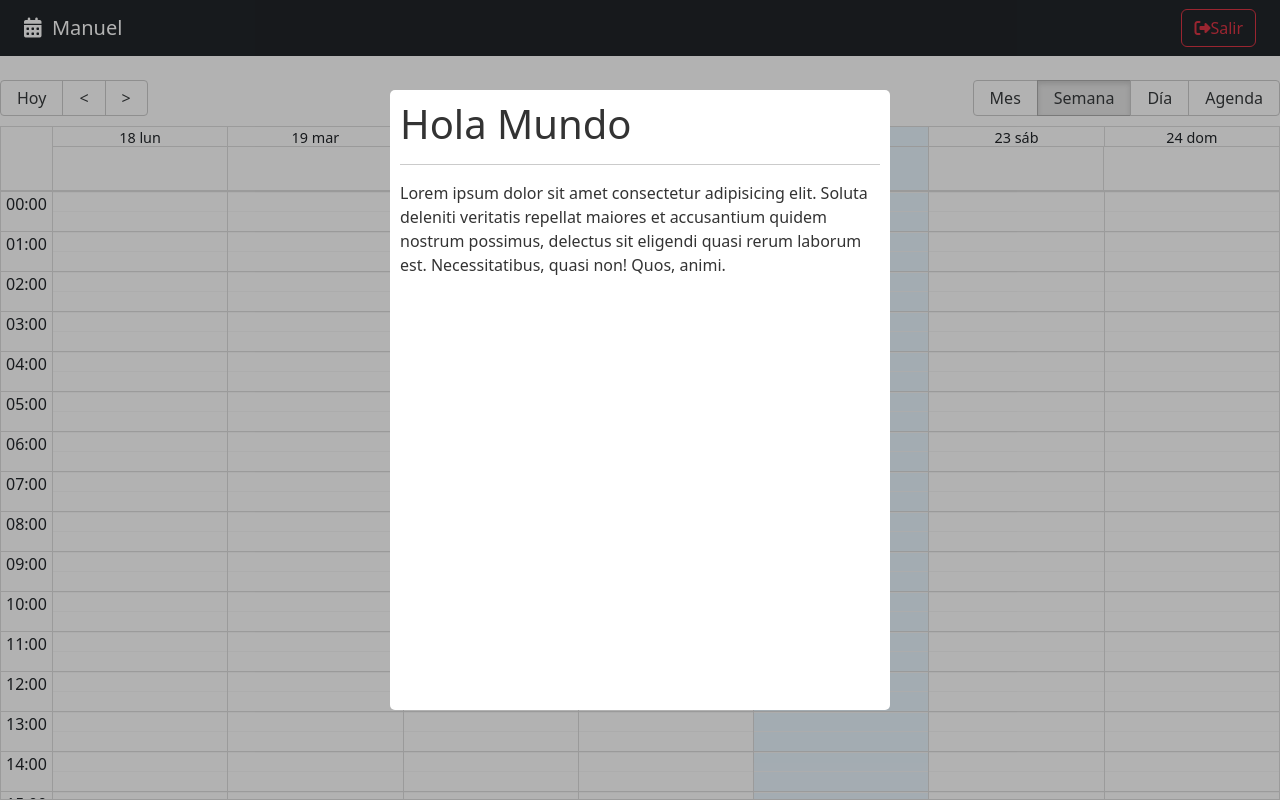
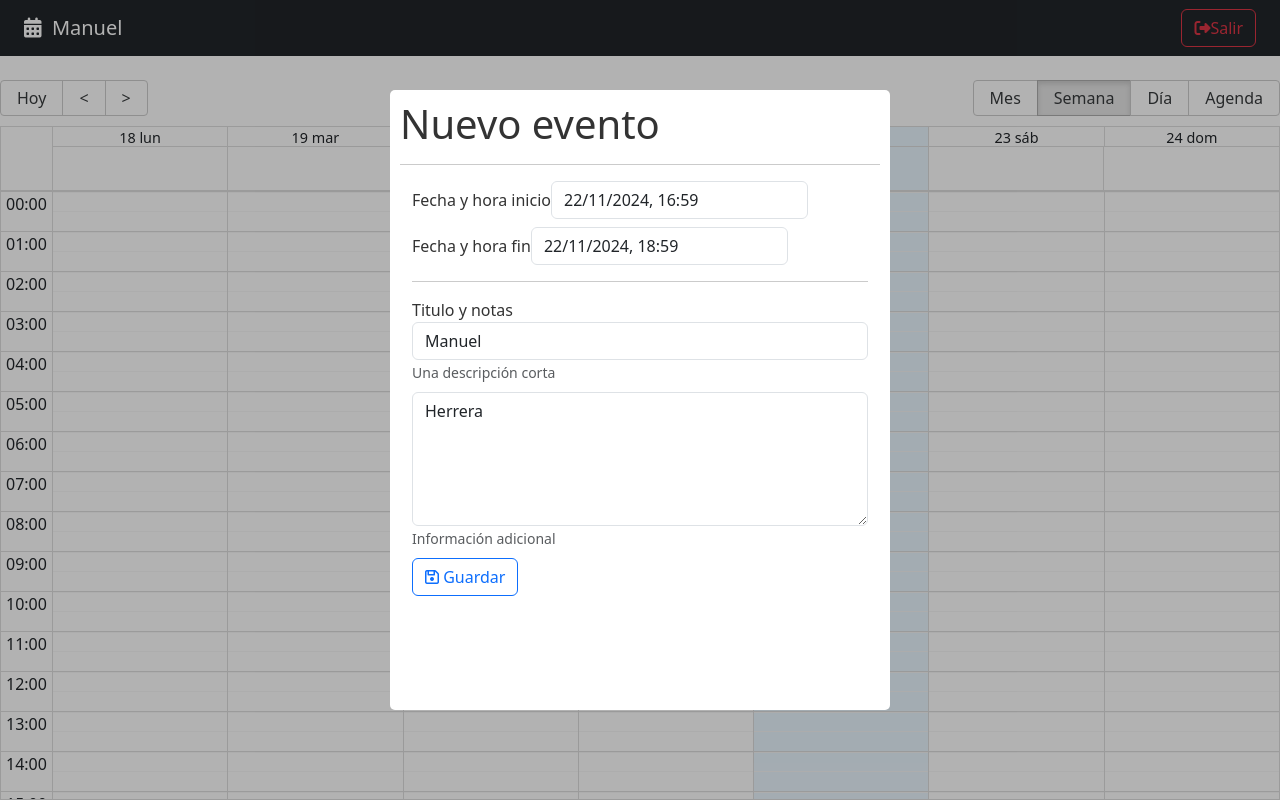
Before and after one commit to manuelherreram/CalendarApp, a React (Vite) app: page / in a window 1280 px wide. Built offline with nearby package versions, Linux system fonts and the light colour scheme.

Commit message:
Adds react-datepicker to CalendarModal

```diff
--- a/package.json
+++ b/package.json
@@ -13,6 +13,7 @@
     "date-fns": "^4.1.0",
     "react": "^18.3.1",
     "react-big-calendar": "^1.16.0",
+    "react-datepicker": "^7.5.0",
     "react-dom": "^18.3.1",
     "react-modal": "^3.16.1",
     "react-router-dom": "6"
--- a/src/calendar/components/CalendarModal.jsx
+++ b/src/calendar/components/CalendarModal.jsx
@@ -1,5 +1,11 @@
+import { addHours } from "date-fns";
 import { useState } from "react";
 import Modal from "react-modal";
+import DatePicker, { registerLocale } from "react-datepicker";
+import "react-datepicker/dist/react-datepicker.css";
+import { es } from "date-fns/locale/es";
+
+registerLocale("es", es);
 
 const customStyles = {
   content: {
@@ -17,6 +23,21 @@
 export const CalendarModal = () => {
   const [isOpen, setIsOpen] = useState(true);
 
+  const [formValues, setFormValues] = useState({
+    title: "Manuel",
+    notes: "Herrera",
+    start: new Date(),
+    end: addHours(new Date(), 2),
+  });
+
+  const onInputChange = ({ target }) => {
+    setFormValues({ ...formValues, [target.name]: target.value });
+  };
+
+  const onDateChange = (event, changing) => {
+    setFormValues({ ...formValues, [changing]: event });
+  };
+
   const onCloseModal = () => {
     console.log("Cerrando modal");
     setIsOpen(false);
@@ -30,14 +51,73 @@
       overlayClassName="modal-fondo"
       closeTimeoutMS={200}
     >
-      <h1>Hola Mundo</h1>
+      <h1> Nuevo evento </h1>
       <hr />
-      <p>
-        Lorem ipsum dolor sit amet consectetur adipisicing elit. Soluta deleniti
-        veritatis repellat maiores et accusantium quidem nostrum possimus,
-        delectus sit eligendi quasi rerum laborum est. Necessitatibus, quasi
-        non! Quos, animi.
-      </p>
+      <form className="container">
+        <div className="form-group mb-2">
+          <label>Fecha y hora inicio</label>
+          <DatePicker
+            selected={formValues.start}
+            onChange={(event) => onDateChange(event, "start")}
+            className="form-control"
+            dateFormat="Pp"
+            showTimeSelect
+            locale="es"
+            timeCaption="Hora"
+          />
+        </div>
+
+        <div className="form-group mb-2">
+          <label>Fecha y hora fin</label>
+          <DatePicker
+            minDate={formValues.start}
+            selected={formValues.end}
+            onChange={(event) => onDateChange(event, "end")}
+            className="form-control"
+            dateFormat="Pp"
+            showTimeSelect
+            locale="es"
+            timeCaption="Hora"
+          />
+        </div>
+
+        <hr />
+        <div className="form-group mb-2">
+          <label>Titulo y notas</label>
+          <input
+            type="text"
+            className="form-control"
+            placeholder="Título del evento"
+            name="title"
+            autoComplete="off"
+            value={formValues.title}
+            onChange={onInputChange}
+          />
+          <small id="emailHelp" className="form-text text-muted">
+            Una descripción corta
+          </small>
+        </div>
+
+        <div className="form-group mb-2">
+          <textarea
+            type="text"
+            className="form-control"
+            placeholder="Notas"
+            rows="5"
+            name="notes"
+            value={formValues.notes}
+            onChange={onInputChange}
+          ></textarea>
+          <small id="emailHelp" className="form-text text-muted">
+            Información adicional
+          </small>
+        </div>
+
+        <button type="submit" className="btn btn-outline-primary btn-block">
+          <i className="far fa-save"></i>
+          <span> Guardar</span>
+        </button>
+      </form>
     </Modal>
   );
 };
```
Also changed, not shown: 1 other file (tests, documents, lock files or other folders).
